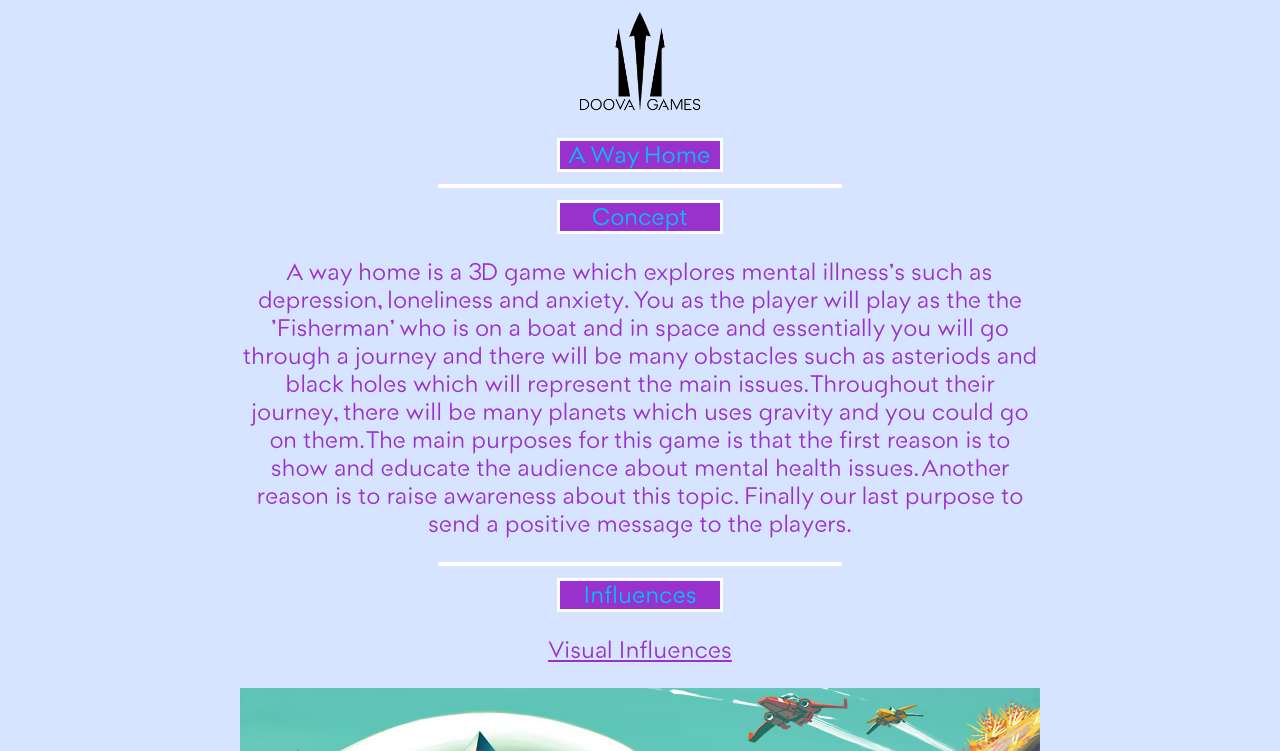
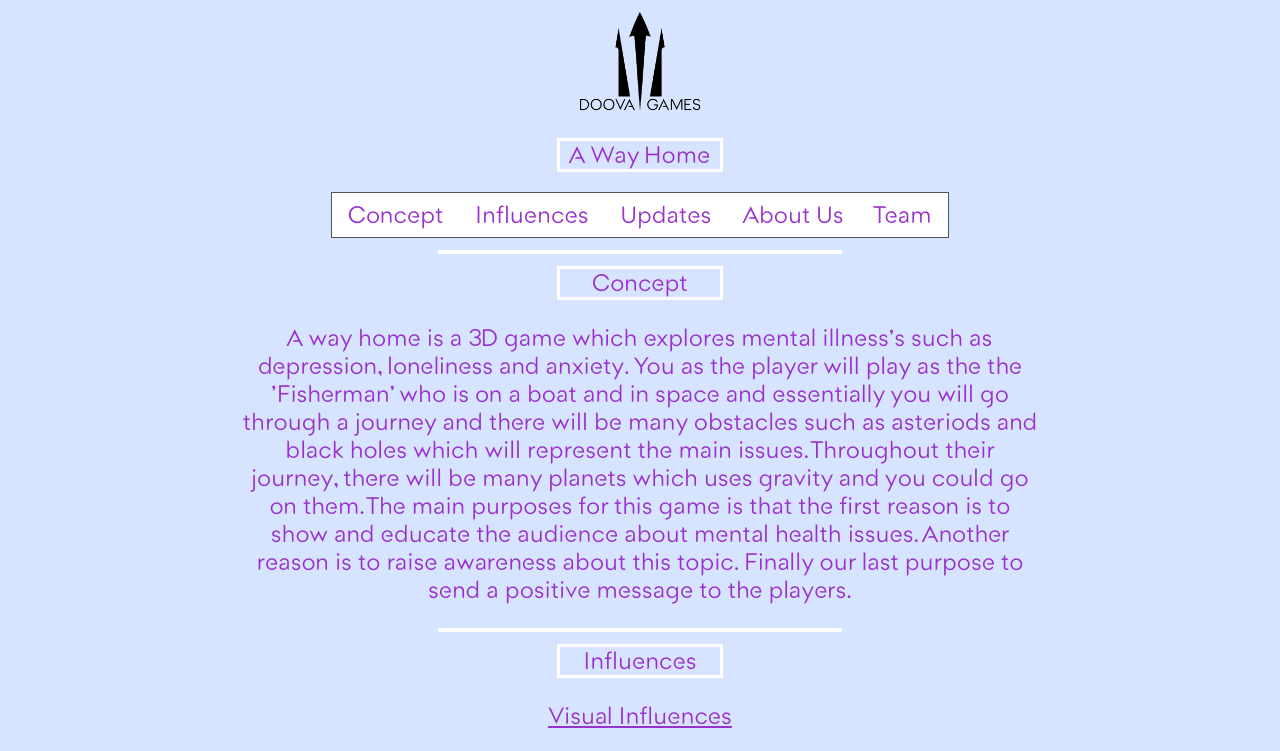
Before and after one commit to doovagames/doovagames.github.io, a plain HTML site: page index.html in a window 1280 px wide. Shown: the top 751 px of the page. Drawn offline with Linux system fonts and the light colour scheme; files whose address does not match are found by name.

Commit message:
polished website

```diff
--- a/index.html
+++ b/index.html
@@ -10,8 +10,15 @@
 
 <img src="images/DoovaGames.png" width="132" height="132">
 <p class="yellow">A Way Home</p>
+<ul>
+<li><a class="purple" href="#concept">Concept</a></li>
+<li><a class="purple" href="#influences">Influences</a></li>
+<li><a class="purple" href="#updates">Updates</a></li>
+<li><a class="purple" href="#aboutus">About Us</a></li>
+<li><a class="purple" href="#team">Team</a></li>
+</ul>
 <hr>
-<p class="yellow">Concept</p>
+<p id="concept" class="yellow">Concept</p>
 <p class="purple">A way home is a 3D game which explores mental illness's such as depression, loneliness and anxiety.
     You as the player will play as the the 'Fisherman' who is on a boat and in space and essentially you will go through a journey and
     there will be many obstacles such as asteriods and black holes which will represent the main issues.
@@ -19,7 +26,7 @@
     The main purposes for this game is that the first reason is to show and educate the audience about mental health issues. Another reason is to raise awareness about this topic.
     Finally our last purpose to send a positive message to the players.</p>
 <hr>
-<p class="yellow">Influences</p>
+<p id="influences" class="yellow">Influences</p>
 <p class="purple"><u>Visual Influences</u></p>
 <div class="slideshows">
     <img class="visual" src="images/visual0.png" width="800" height="450">
@@ -36,9 +43,9 @@
 </div>
 
 <hr>
-<p class="yellow">Updates</p>
+<p id="updates" class="yellow">Updates</p>
 <hr>
-<p class="yellow">About Us</p>
+<p id="aboutus" class="yellow">About Us</p>
 <p class="purple">We are a team of college students, developing a 6 week project to do with games beyond entertainment. We are based in East London.</p>
 <hr>
 <p class="yellow">Team</p>
--- a/master.css
+++ b/master.css
@@ -9,7 +9,7 @@
 }
 
 .red {
-    color: deepskyblue;
+    color: darkorchid;
     margin: 5px;
     font-size: 21px;
 }
@@ -17,10 +17,9 @@
     color: darkorchid;
 }
 .yellow {
-    color: deepskyblue;
-    border: white;
-    border-style: solid;
-    background-color: darkorchid;
+    color: darkorchid;
+    border: solid white;
+    background-color: #d7e4ff;
     width: 20%;
     margin: auto;
 }
@@ -49,7 +48,7 @@ footer {
     bottom: 0;
     width: 100%;
     position: fixed;
-    background-color: darkorchid;
+    background-color: #d7e4ff;
     border-top: 2px solid white;
 }
 
@@ -62,3 +61,30 @@ footer {
 {
     max-width: 500px;
 }
+
+ul {
+    list-style-type: none;
+    margin: 20px auto auto;
+    width: 76.999%;
+    padding: 0;
+    overflow: hidden;
+    background-color: #f1f1f1;
+    border: 1px solid #555;
+    position: sticky;
+    top: 0;
+    position: -webkit-sticky;
+}
+
+li a {
+    display: block;
+    padding: 8px 16px;
+    background-color: white;
+    text-decoration: none;
+    text-align: center;
+    float: left;
+}
+
+li a:hover {
+    background-color: #555;
+    color: white;
+}
```
